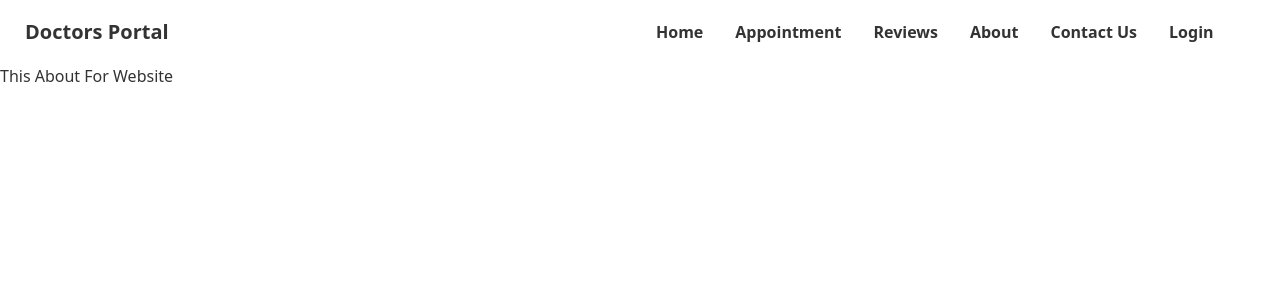
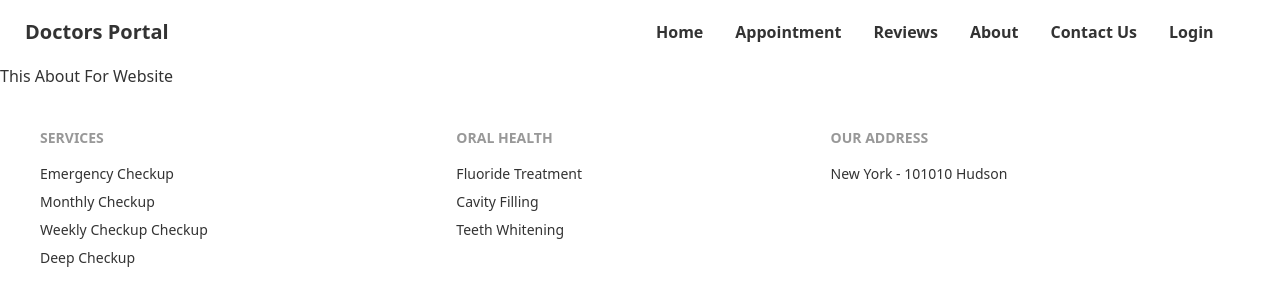
Before and after one commit to HasibAliOpu/doctor-portal, a React (Create React App) app: page /about in a window 1280 px wide. Shown: the top 302 px of the page. Built offline with nearby package versions, Linux system fonts and the light colour scheme.

Commit message:
footer added

```diff
--- a/src/App.js
+++ b/src/App.js
@@ -2,6 +2,7 @@ import { Route, Routes } from "react-router-dom";
 import "./App.css";
 import About from "./Pages/About/About";
 import Home from "./Pages/Home/Home";
+import Footer from "./Pages/Shared/Footer";
 import Navbar from "./Pages/Shared/Navbar";
 
 function App() {
@@ -13,6 +14,7 @@ function App() {
         <Route path="/home" element={<Home />} />
         <Route path="/about" element={<About />} />
       </Routes>
+      <Footer />
     </div>
   );
 }
--- /dev/null
+++ b/src/Pages/Shared/Footer.js
@@ -0,0 +1,48 @@
+import React from "react";
+import { Link } from "react-router-dom";
+import footerImg from "../../assets/images/footer.png";
+
+const Footer = () => {
+  return (
+    <footer
+      style={{ backgroundImage: `url(${footerImg})` }}
+      className="footer p-10"
+    >
+      <div>
+        <span className="footer-title">Services</span>
+        <Link to="/" className="link link-hover">
+          Emergency Checkup
+        </Link>
+        <Link to="/" className="link link-hover">
+          Monthly Checkup
+        </Link>
+        <Link to="/" className="link link-hover">
+          Weekly Checkup Checkup
+        </Link>
+        <Link to="/" className="link link-hover">
+          Deep Checkup
+        </Link>
+      </div>
+      <div>
+        <span className="footer-title">ORAL HEALTH</span>
+        <Link to="/" className="link link-hover">
+          Fluoride Treatment
+        </Link>
+        <Link to="/" className="link link-hover">
+          Cavity Filling
+        </Link>
+        <Link to="/" className="link link-hover">
+          Teeth Whitening
+        </Link>
+      </div>
+      <div>
+        <span className="footer-title">OUR ADDRESS</span>
+        <Link to="/" className="link link-hover">
+          New York - 101010 Hudson
+        </Link>
+      </div>
+    </footer>
+  );
+};
+
+export default Footer;
```
